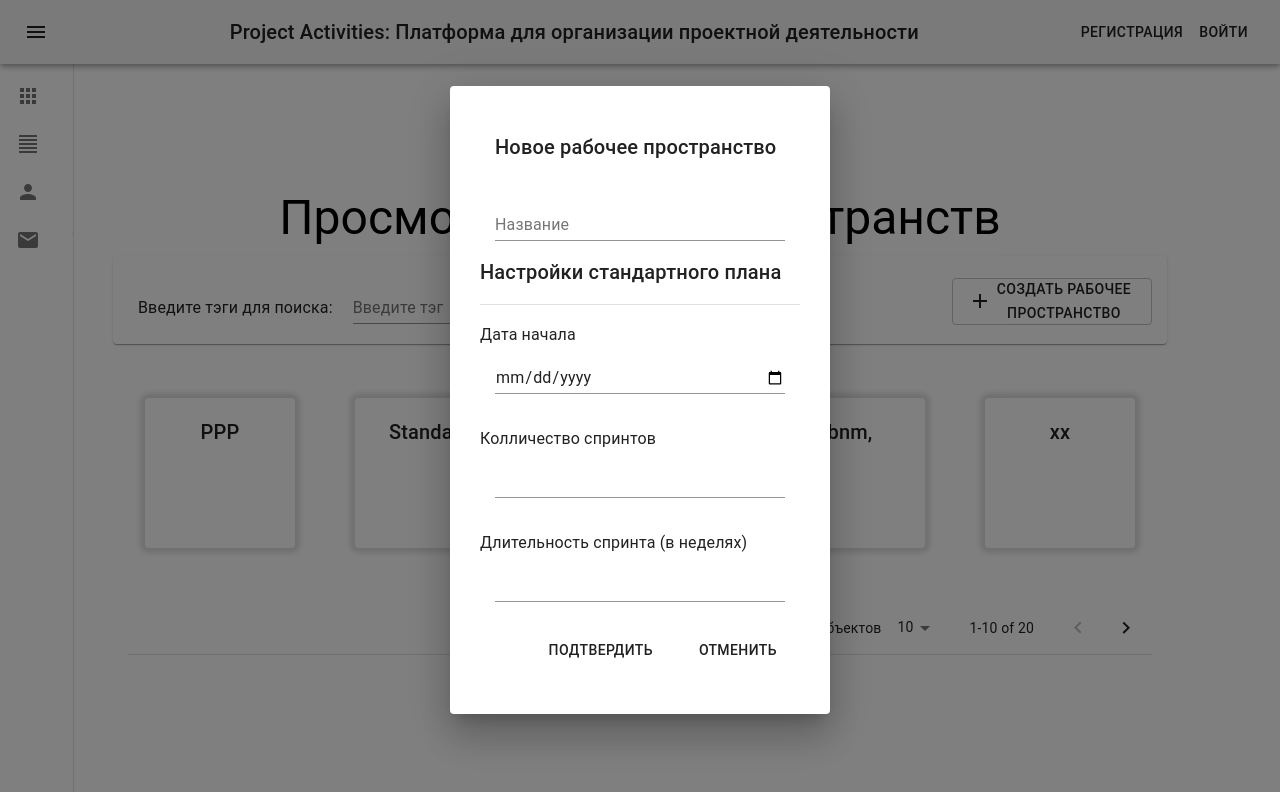
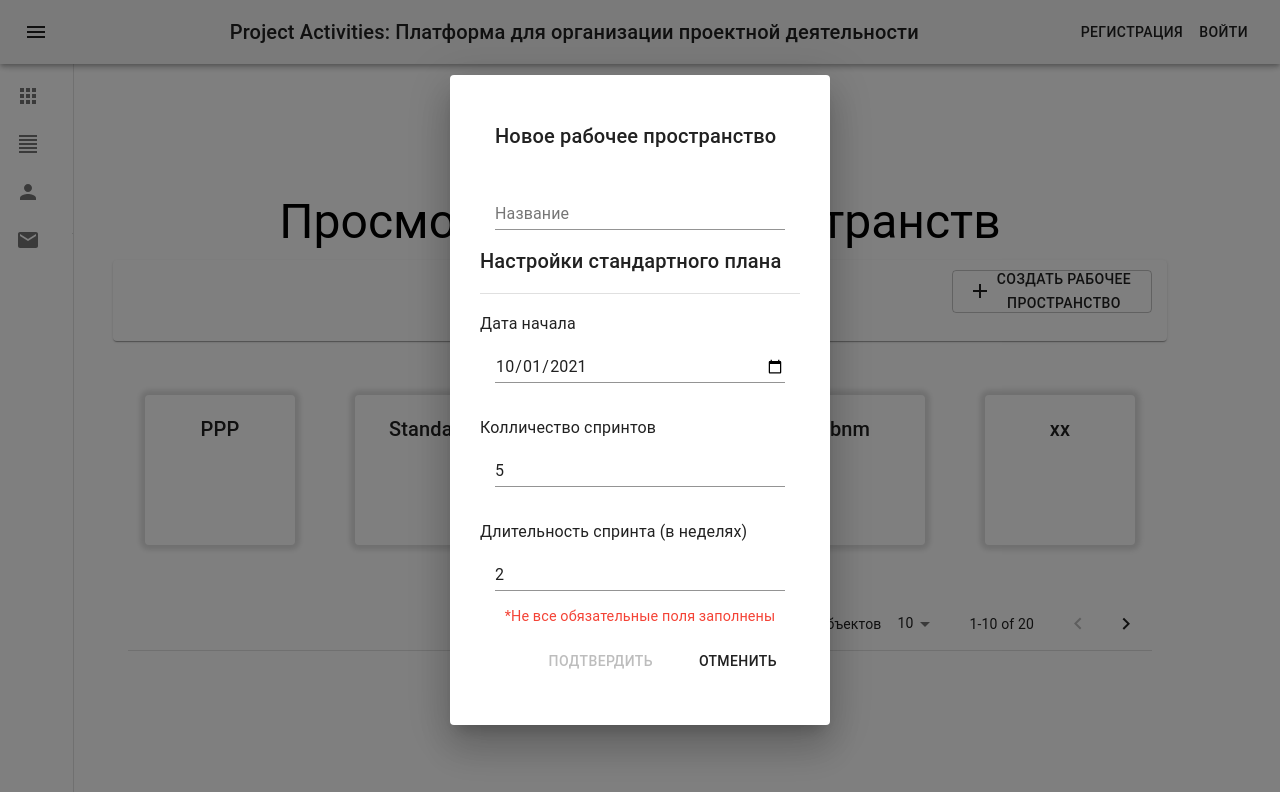
Before and after one commit to dartrhevan/student-projects-platform, a React (Create React App) app in the folder frontend/: page / in a window 1280 px wide. Both pictures are taken after a click on the button "СОЗДАТЬ РАБОЧЕЕ ПРОСТРАНСТВО". Shown: the top 792 px of the page. Built offline with nearby package versions, Linux system fonts and the light colour scheme.

Commit message:
frontend workspaces and detailed project pages fixes

```diff
--- a/frontend/src/api/workspaces.ts
+++ b/frontend/src/api/workspaces.ts
@@ -1,23 +1,17 @@
 import Pageable from "../model/Pageable";
 import Workspace from "../model/Workspace";
 import CommonResponse from "../model/dto/CommonResponse";
-import Query from "../model/dto/Query";
 import {Role} from "../model/Role";
 import GenericResponse from "../model/dto/GenericResponse";
 import PagingState from "../store/state/PagingState";
-import {ProjectPlan} from "../model/Sprint";
 
-// export function getAllPublicWorkspaces(query: Query) {
-//     //TODO: implement
-//     return new Promise<Workspace[]>((res, rej) => res([new Workspace('0', 'PPP')]))
-// }
 
 export function getUsersWorkspaces(pageable: Pageable) {
     //TODO: implement
     return new Promise<GenericResponse<{p: PagingState,w: Workspace[]}>>((res, rej) =>
         res(new GenericResponse({w:[ new Workspace('0', 'PPP'),
                 new Workspace('0', 'Standard'), new Workspace('0', 'WERTYU'),
-                new Workspace('0', 'bnm,'), new Workspace('0', 'xx')],
+                new Workspace('0', 'bnm'), new Workspace('0', 'xx')],
             p: new PagingState(20, 10, 0)})))
 }
 
@@ -30,6 +24,7 @@ export function getUsersWorkspaces(pageable: Pageable) {
  */
 export function addNewWorkspace(title: string, sprintsCount: number, sprintsLength: number, startDate: Date) {
     //TODO: implement
+    console.log(title, sprintsLength, sprintsCount, startDate);
     return new Promise<CommonResponse>((res, rej) => res(new CommonResponse()));
 }
 
--- a/frontend/src/components/elements/AddWorkspace.tsx
+++ b/frontend/src/components/elements/AddWorkspace.tsx
@@ -11,6 +11,8 @@ import {useDispatch, useSelector} from "react-redux";
 import isOpenDialog from "../../hooks/isOpenDialog";
 import {Divider} from "@mui/material";
 import {addNewWorkspace} from "../../api/workspaces";
+import {allNotEmpty, toDateString} from "../../utils/utils";
+import ErrorMessage from "./ErrorMessage";
 
 const useStyles = makeStyles(theme => ({
     main: {
@@ -53,11 +55,18 @@ export default function AddWorkspace() {
     const [startDate, setStartDate] = useState(new Date());
 
     function submit() {
+        const match = (/[^\w\s]/).exec(title);
+        if (match && match.length > 0) {
+            alert('incorrect title');
+            return;
+        }
         addNewWorkspace(title, sprintsCount, sprintsLength, startDate)
         onCloseDialog();
     }
 
     const handleTitleChange = (event: React.ChangeEvent<HTMLInputElement>) => setTitle(event.target.value);
+
+    const allFilled = allNotEmpty(title/*sprintsCount, sprintsLength, startDate*/);
 
     return (
         <Dialog open={open} onClose={onCloseDialog}>
@@ -68,16 +77,17 @@ export default function AddWorkspace() {
                 <Divider flexItem/>
                 <br/>
                 <Typography>Дата начала</Typography>
-                <TextField className={classes.but} type='date'/>
+                <TextField defaultValue={toDateString(startDate)} className={classes.but} type='date'/>
                 <br/>
                 <Typography>Колличество спринтов</Typography>
-                <TextField className={classes.but} type='number'/>
+                <TextField defaultValue={sprintsCount} className={classes.but} type='number'/>
                 <br/>
                 <Typography>Длительность спринта (в неделях)</Typography>
-                <TextField className={classes.but} type='number'/>
+                <TextField defaultValue={sprintsLength} className={classes.but} type='number'/>
+                <ErrorMessage message='*Не все обязательные поля заполнены' condition={!allFilled}/>
 
                 <div className={classes.buts}>
-                    <Button className={classes.but} onClick={submit}>Подтвердить</Button>
+                    <Button disabled={!allFilled} className={classes.but} onClick={submit}>Подтвердить</Button>
                     <Button className={classes.but} onClick={onCloseDialog}>Отменить</Button>
                 </div>
             </div>
--- a/frontend/src/components/elements/BadgePage.tsx
+++ b/frontend/src/components/elements/BadgePage.tsx
@@ -35,16 +35,17 @@ interface BadgePageProps<T extends IBadge> {
     addOnClick: () => void
     // onDialogSubmitted?: (ti: string, d: string, t: Tag[], p: string[]) => void
     showDialog?: boolean
+    showTags?: boolean
 }
 
 export default function BadgePage<T extends IBadge>(
-    {checkBoxes, badgeData, title, href, addTitle, addOnClick, squared = true, showDialog = false}: BadgePageProps<T>) {
+    {checkBoxes, badgeData, title, href, addTitle, addOnClick, squared = true, showDialog = false, showTags = true}: BadgePageProps<T>) {
     const classes = useStyles();
 
     return (
         <>
             <Typography className={classes.title} variant='h3'>{title}</Typography>
-            <QueryPanel buttonTitle={addTitle} buttonOnClick={addOnClick} showDialog={showDialog}/>
+            <QueryPanel buttonTitle={addTitle} buttonOnClick={addOnClick} showTags={showTags} showDialog={showDialog}/>
             {checkBoxes ? <CheckBoxGroup checkBoxes={checkBoxes}/> : <></>}
             <Container>
                 <Centered row={true} additionalClasses={[classes.main]}>
--- a/frontend/src/components/elements/QueryPanel.tsx
+++ b/frontend/src/components/elements/QueryPanel.tsx
@@ -34,18 +34,22 @@ interface QueryProps {
     buttonTitle: string
     buttonOnClick: () => void
     showDialog: boolean
+    showTags: boolean
 }
 
-export default function QueryPanel({buttonTitle, buttonOnClick, showDialog}: QueryProps) {
+export default function QueryPanel({buttonTitle, buttonOnClick, showDialog, showTags}: QueryProps) {
     const classes = useStyles();
     const mobile = isMobile();
 
     return (<Paper className={clsx({[classes.queryPanel]: true, [classes.mobilePanel]: mobile})}>
-        <Typography className={classes.typ}>Введите тэги для поиска:</Typography>
-        {showDialog ? <AddWorkspace /> : <></>}
-        <TagsPanel onSetTag={s => {}} />
+        {showTags ? <>
+            <Typography className={classes.typ}>Введите тэги для поиска:</Typography>
+            <TagsPanel onSetTag={s => {
+            }}/>
+        </> : <div className={clsx({[classes.queryPanel]: true, [classes.mobilePanel]: mobile})}></div>}
+        {showDialog ? <AddWorkspace/> : <></>}
         <Button className={classes.addButton} variant='outlined'
-            onClick={buttonOnClick}>
+                onClick={buttonOnClick}>
             <Add/> {buttonTitle}
         </Button>
     </Paper>)
--- a/frontend/src/pages/ProjectPlanComponent.tsx
+++ b/frontend/src/pages/ProjectPlanComponent.tsx
@@ -17,6 +17,7 @@ import {
     Paper,
     TextField
 } from "@mui/material";
+import {toDateString} from "../utils/utils";
 
 const useStyles = makeStyles(theme => ({
     paper: {
@@ -63,10 +64,10 @@ const SprintComponent = ({sprint, number, editable}: SprintProps) => {
                 <TextField disabled={!editable} multiline minRows={5} variant='outlined' fullWidth
                            defaultValue={sprint.goalsDescription} className={classes.label}/>
                 <Typography className={classes.label}>Начало спринта</Typography>
-                <TextField disabled={!editable} type='date' defaultValue={sprint.endDate.toISOString().slice(0, 10)}/>
+                <TextField disabled={!editable} type='date' defaultValue={toDateString(sprint.endDate)}/>
                 <br/>
                 <Typography className={classes.label}>Окончание спринта</Typography>
-                <TextField disabled={!editable} type='date' defaultValue={sprint.endDate.toISOString().slice(0, 10)}/>
+                <TextField disabled={!editable} type='date' defaultValue={toDateString(sprint.endDate)}/>
                 <div className={classes.label}>
                     <Button>Удалить</Button>
                     {editable ? <Button>Подтвердить изменения</Button> : <></>}
--- a/frontend/src/pages/Projects.tsx
+++ b/frontend/src/pages/Projects.tsx
@@ -44,6 +44,6 @@ export default function Projects() {
 
     return (<BadgePage checkBoxes={[new CheckBoxInfo('Показать только активные', setActiveOnly)]}
                        title={`Проекты из "${workspaceTitle}"`} badgeData={data} squared={false}
-                       href={i => `/project?projectId=${i}&workspaceId=${workspaceId}`}
+                       href={i => `/project?projectId=${i.id}&workspaceId=${workspaceId}`}
                        addTitle='Добавить проект' addOnClick={() => window.location.href=`/project?isNew&workspaceId=${workspaceId}`}/>);
 }
--- a/frontend/src/pages/Workspaces.tsx
+++ b/frontend/src/pages/Workspaces.tsx
@@ -54,6 +54,7 @@ export default function Workspaces() {
     }, [workspaceId, workspaceTitle]);
 
     return (<BadgePage
+        showTags={false}
         showDialog={true}
         addTitle='Создать рабочее пространство'
         addOnClick={() => dispatch(openDialog())}
--- a/frontend/src/utils/utils.ts
+++ b/frontend/src/utils/utils.ts
@@ -15,3 +15,6 @@ export function randomInt(min: number = 0, max: number) {
 // export function randomInt(max: number) {
 //     return randomInt(0, max);
 // }
+export function toDateString(date: Date) {
+    return date.toISOString().slice(0, 10);
+}
```
